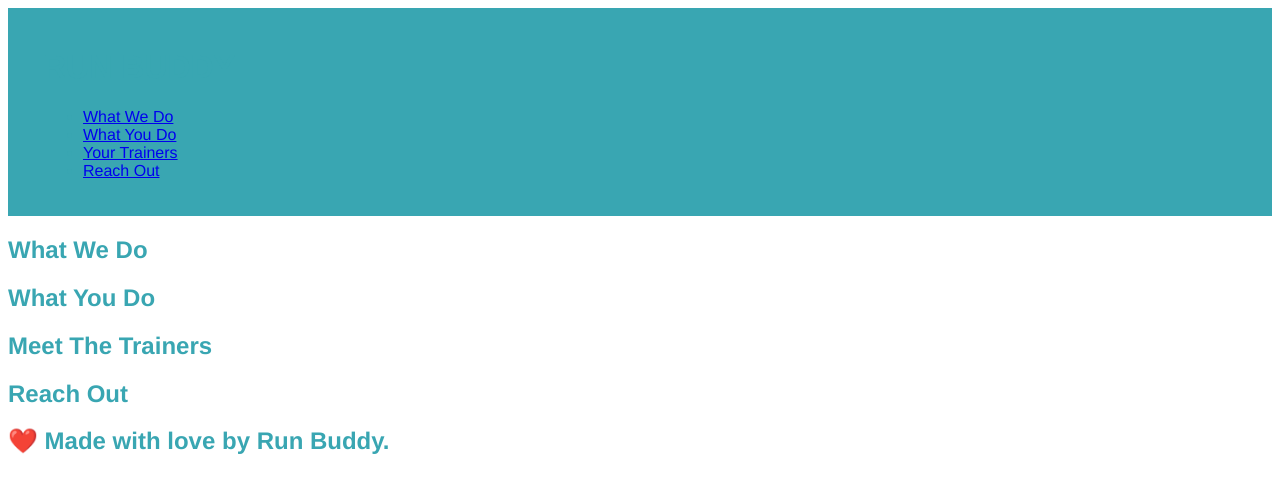
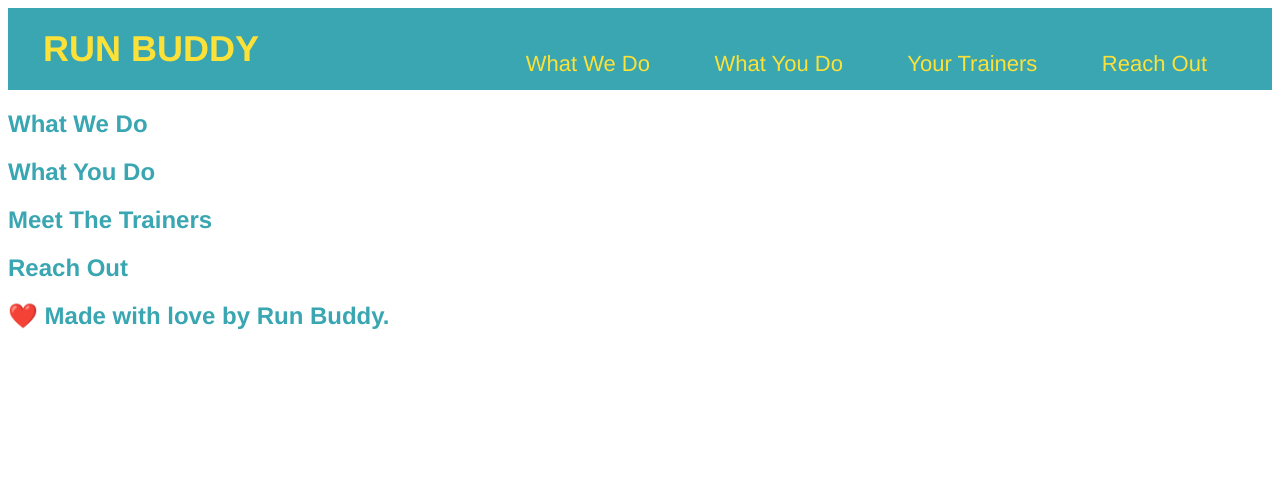
Before and after one commit to cbushehry/run-buddy, a plain HTML site: page index.html in a window 1280 px wide. Drawn offline with Linux system fonts and the light colour scheme.

Commit message:
update nav bar v2

```diff
--- a/assets/css/style.css
+++ b/assets/css/style.css
@@ -4,9 +4,35 @@ header {
     background-color: #39a6b2;
   }
 
+header h1 {
+    font-weight: bold;
+    font-size: 36px;
+    color: #fce138;
+    margin: 0;
+    display: inline;
+  }
+
+header a {
+    text-decoration: none;
+    color: #fce138;
+  }
+
+header nav {
+    float: right;
+    margin: 7px 0;
+  }
+
+header nav ul li {
+    display: inline;
+  }
+
+header nav ul li a {
+    margin: 0 30px;
+    font-weight: lighter;
+    font-size: 22px;
+  }
+
 body {
     color: #39a6b2;
     font-family: Helvetica, Arial, sans-serif;
   }
-
-  /* I'm a CSS comment! */
```
